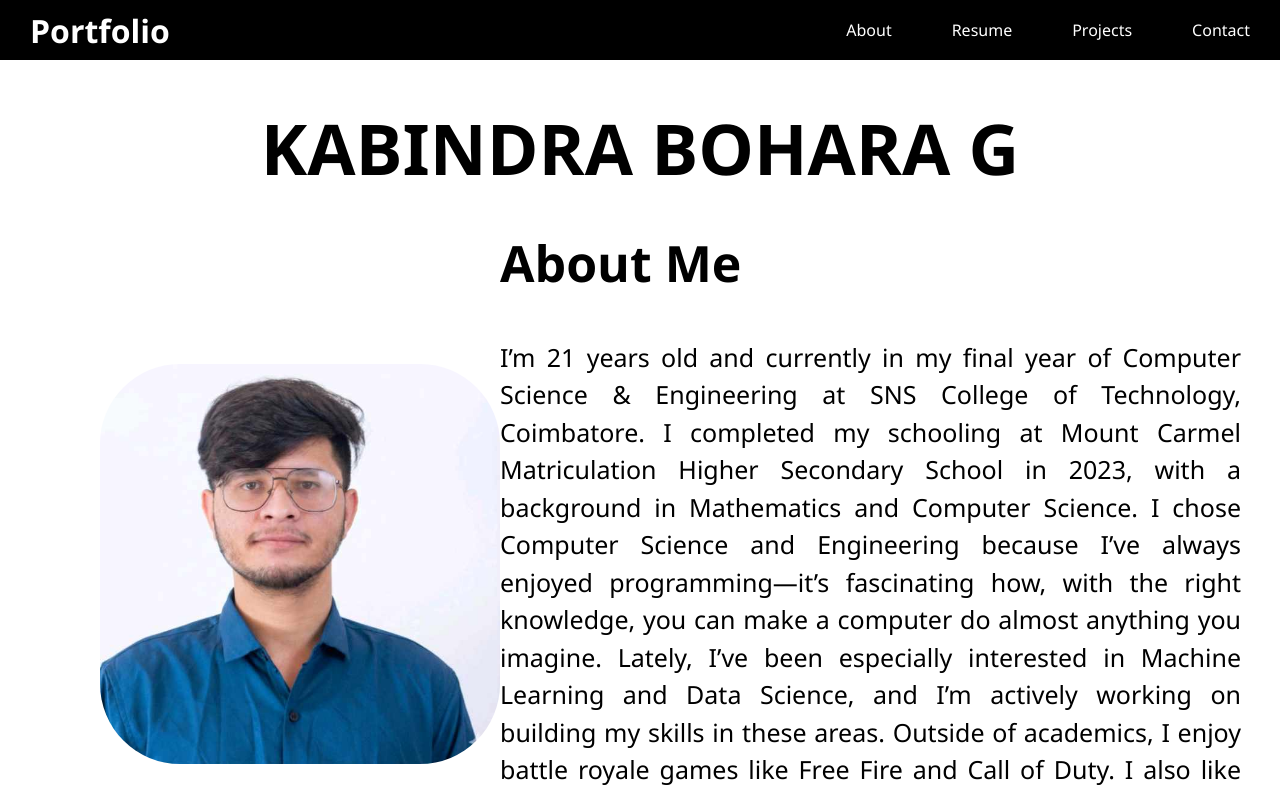
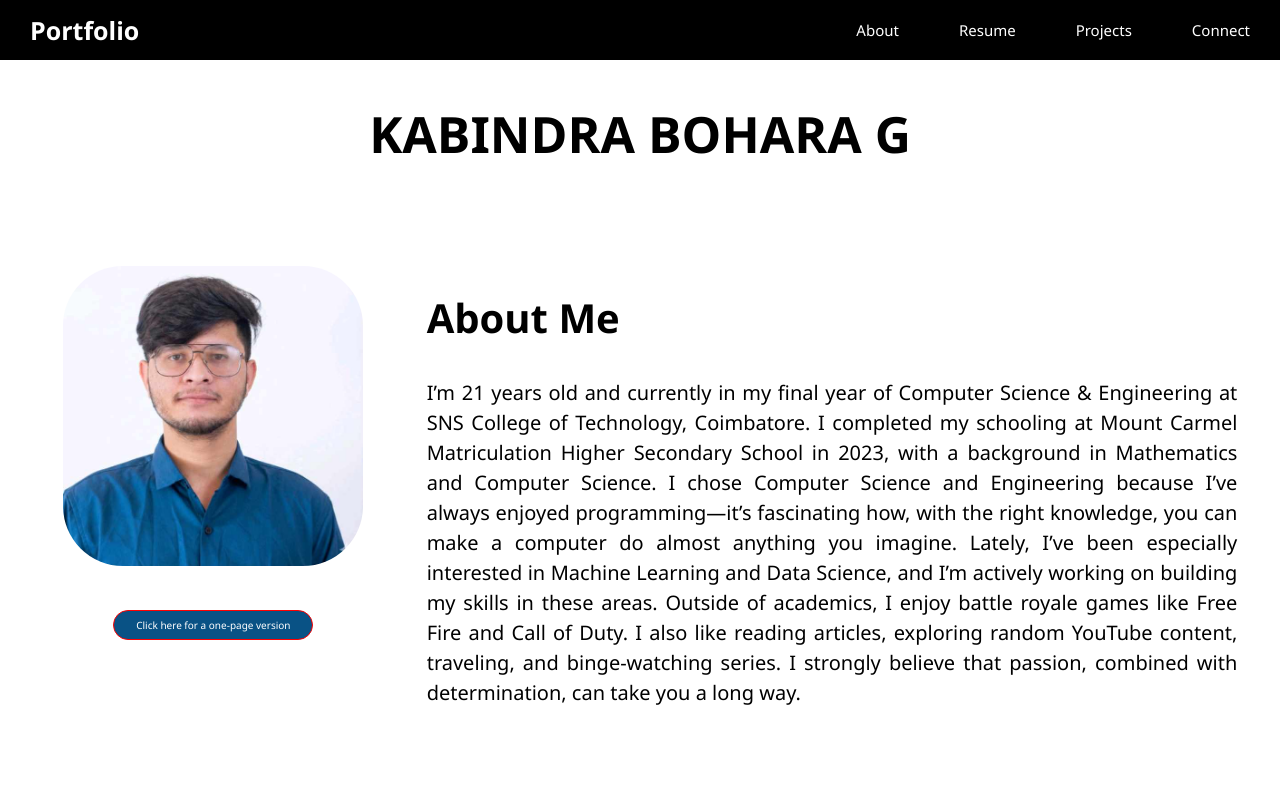
Before and after one commit to kabindrabohara078/portfolio, a React app: page / in a window 1280 px wide. Shown: the top 796 px of the page. Built offline with nearby package versions, Linux system fonts and the light colour scheme; the HTML template or start-up script is replaced by a standard one.

Commit message:
add new connections

```diff
--- a/src/App.jsx
+++ b/src/App.jsx
@@ -3,7 +3,7 @@ import Header from './components/Header'
 import Footer from './components/Footer'
 import { BrowserRouter, Routes, Route } from 'react-router-dom'
 import './App.css'
-import Contact from './pages/Contact'
+import Connect from './pages/Connect'
 import Resume from './pages/Resume'
 import Project from './pages/Project'
 import About from './pages/About'
@@ -36,7 +36,7 @@ const App = () => {
         <Route path='/' element={<About/>}/>
         <Route path='/resume' element={<Resume/>}/>
         <Route path='/projects' element={<Project/>}/>
-        <Route path='/contacts' element={<Contact/>}/>
+        <Route path='/contacts' element={<Connect/>}/>
       </Routes>
 
 
--- a/src/components/Components.css
+++ b/src/components/Components.css
@@ -45,6 +45,7 @@ span{
 .header-left a h1{
     color: white;
     padding-left: 10px;
+    font-size: 25px;
 }
 
 .list{
@@ -240,6 +241,7 @@ span{
     justify-content: center;
     align-items: center;
     color: black;
+    font-size: 15px;
 }
 .header-right ul a:hover{
     background-color: #095285;
--- a/src/components/Header.jsx
+++ b/src/components/Header.jsx
@@ -46,7 +46,7 @@ const Header = (props) => {
             <ul><Link
             style={{
               color:'white'
-            }} to='/contacts'>Contact</Link></ul>
+            }} to='/contacts'>Connect</Link></ul>
         </div>
     </div>
   )
--- a/src/components/Menu.jsx
+++ b/src/components/Menu.jsx
@@ -45,7 +45,7 @@ const Menu = (props) => {
                     <ul>
                         <Link onClick={() => {
                             props.setMenu(!props.menu)
-                        }} to='/contacts'>Contact</Link>
+                        }} to='/contacts'>Connect</Link>
                     </ul>
 
 
--- a/src/pages/About.jsx
+++ b/src/pages/About.jsx
@@ -8,31 +8,37 @@ const About = () => {
             <h1 className='name name-up' style={{ textAlign: 'center' }}>KABINDRA BOHARA G</h1>
 
             <div className="profile-image">
+
+                <div className='pic'>
+
                 <img src="/profile-picture.jpeg" alt="" />
+                </div>
+
+                <br />
+
+
+                <div className='opl'>
                  <div className="page-quick">
+                    <br />
 
                     <Link to='https://one-page-resume-ashen.vercel.app/'>
-                        <div className="click-quick">
+
                             Click here for a one-page version
-                        </div>
+
                     </Link>
                 </div>
+                </div>
+
+
             </div>
+            <br />
 
             <h1 className='name-down' style={{ textAlign: 'center' }}>KABINDRA BOHARA G</h1>
 
-            <div className="one-page-quick">
-                <div className="page-quick">
 
-                    <Link to='https://one-page-resume-ashen.vercel.app/'>
-                        <div className="click-quick">
-                            Click here for a one-page version
-                        </div>
-                    </Link>
-                </div>
-            </div>
 
             <div className="about">
+                <br /><br /><br />
                 <h1>About Me</h1> <br className='bracket' />
 
                 <p>
--- a/src/pages/Pages.css
+++ b/src/pages/Pages.css
@@ -10,7 +10,7 @@ li{
     justify-content: center;
     align-items: center;
 }
-.one-page-quick .page-quick{
+.page-quick a{
     width: 300px;
     background-color: #095285;
     height: 30px;
@@ -18,14 +18,16 @@ li{
     border: 1px solid red;
 
 }
-.one-page-quick .page-quick a{
+.page-quick a{
     text-decoration: none;
     color: white;
     width: 100%;
     display: flex;
     justify-content: center;
     align-items: center;
-    height: 100%;
+    height: 30px;
+    width: 200px;
+    font-size: 10px;
 }
 
 .profile-image img{
@@ -33,15 +35,26 @@ li{
     width: 200px;
     border-radius: 50%;
 
+
 }
 .profile-image{
     margin-top: 30px;
+    /* display: flex; */
+    justify-content: center;
+}
+.hero{
+    font-size: 30px;
+    padding-left: 0px;
+}
+.profile-image .pic{
+    /* background-color: #095285; */
     display: flex;
     justify-content: center;
 }
-.main-contact .hero{
-    font-size: 40px;
-    padding-left: 10px;
+.profile-image .opl{
+    /* background-color: #095285; */
+    display: flex;
+    justify-content: center;
 }
 
 .media ul .tile a{
@@ -61,7 +74,7 @@ li{
     display: none;
 }
 .profile-image .page-quick{
-    display: none;
+
 }
 .media .tile{
     height: 50px;
@@ -109,7 +122,6 @@ li{
 .keywords ul{
     line-height: 2;
 }
-
 
 /* ==================================RESUME-PAGE-START==================================*/
 .resume-video iframe{
@@ -160,6 +172,7 @@ li{
     color: white;
     height: 100%;
     width: 100%;
+    /* background-color: #095285; */
 }
 .title-1{
     display: flex;
@@ -186,20 +199,8 @@ li{
 }
 
 
+
 /* ==============================PROJECTS-PAGE-END======================== */
-
-
-
-
-
-
-
-
-
-
-
-
-
 
 
 
@@ -210,7 +211,7 @@ li{
 /* ========================ABOUT-PAGE-START========================= */
 .name{
     display: block;
-    font-size: 70px;
+    font-size: 50px;
     grid-column: 1/3;
     grid-row: 1/2;
     /* background-color: aqua; */
@@ -222,10 +223,11 @@ li{
     grid-template-columns: 1fr 2fr;
 }
 .profile-image img{
-    height: 400px;
-    width: 400px;
+    height: 300px;
+    width: 300px;
     border-radius: 20%;
-    margin-left: 100px;
+    /* margin-left: 100px; */
+
 }
 .name-down{
     display: none;
@@ -235,9 +237,9 @@ li{
     margin-top: 30px;
     display: block;
     grid-column: 2/3;
-    /* background-color: aquamarine; */
+    grid-row: 2/3;
 
-    font-size: 25px;
+    font-size: 20px;
 }
 .profile-image{
     display: flex;
@@ -249,9 +251,8 @@ li{
     line-height: 40px;
     margin-left: 30px;
 }
-.one-page-quick{
-    display: none;
-}
+
+
 /* ========================ABOUT-PAGE-END========================= */
 
 
@@ -362,7 +363,7 @@ li{
 }
 .row-1{
 
-    margin-top: 100px;
+    margin-top: 50px;
 
     gap: 200px;
     display: flex;
@@ -406,6 +407,11 @@ li{
 
 }
 
+.main-contact .main-hero{
+    /* padding-left: 50px; */
+    /* background-color: #095285; */
+    margin-left: 420px;
+}
 
 /* ================================CONTACT-PAGE-END=================================== */
 
--- a/src/pages/Project.jsx
+++ b/src/pages/Project.jsx
@@ -8,7 +8,7 @@ const Project = () => {
     {
       id:'3',
       project_name:'Circle Sync [not mobile friendly + no backend yet]',
-      project_date: '31-05-2026',
+      project_date: '20-06-2026',
       project_logo:'/Screenshot_2026-05-31_19-38-55.png',
       project_desc:'This project is a social media application that utilizes graph data structures to represent users, interests, and interactions.',
       project_version: 'v0.0.3',
@@ -17,7 +17,7 @@ const Project = () => {
     {
       id:'2',
       project_name:'EchoGraph',
-      project_date: '27-05-2026',
+      project_date: '07-06-2026',
       project_logo:'/echograph.png',
       project_desc:'[React-based] EchoGraph — an AI semantic memory system for storing, searching, and interacting with contextual memories through a clean API-driven interface. ',
       project_version: 'v0.0.5',
--- a/src/pages/Resume.jsx
+++ b/src/pages/Resume.jsx
@@ -37,7 +37,7 @@ const Resume = () => {
 
       <div className="resume-video">
         {/* <iframe width="560" height="315" src="https://www.youtube.com/embed/xE02X2RR_Eg?si=2-ZvREHrWRjapbBP" title="YouTube video player" frameBorder="0" allow="accelerometer; autoplay; clipboard-write; encrypted-media; gyroscope; picture-in-picture" referrerPolicy="strict-origin-when-cross-origin" allowFullScreen></iframe> */}
-        <img src="public/project-na.jpeg" alt="unavailable" />
+        <img src="/project-na.jpeg" alt="unavailable" />
       </div>
 
       <br /><br />
```
Also changed, not shown: src/pages/Connect.jsx (renamed from src/pages/Contact.jsx, +48 -12 lines), vercel.json (deleted).
